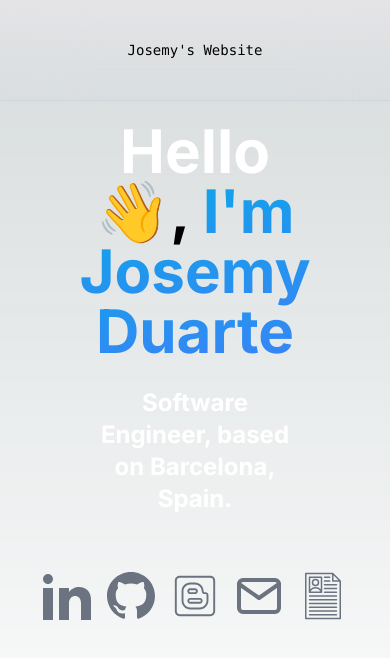
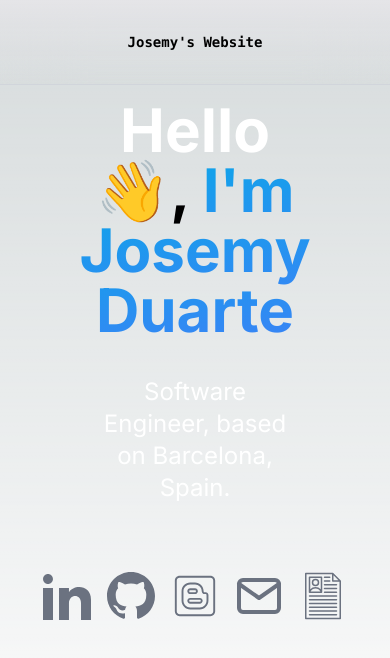
Before and after one commit to JosemyDuarte/dute.dev, a Next.js app: page / in a window 390 px wide. Shown: the top 658 px of the page. Built offline with nearby package versions, Linux system fonts and the light colour scheme.

Commit message:
Change style for top bar on mobile (#1)

```diff
--- a/src/app/page.tsx
+++ b/src/app/page.tsx
@@ -14,9 +14,9 @@ export default function Home() {
           `}
       </Script>
       <div className="z-10 items-center justify-between font-mono text-sm lg:flex">
-        <p className="fixed left-0 top-0 flex w-full justify-center border-b border-gray-300 bg-gradient-to-b from-zinc-200 pb-2 pt-2 backdrop-blur-2xl dark:border-neutral-800 dark:bg-zinc-800/30 dark:from-inherit lg:static lg:w-auto  lg:rounded-xl lg:border lg:bg-gray-200 lg:p-4 lg:dark:bg-zinc-800/30">
+        <p className="fixed left-0 top-0 flex w-full justify-center font-bold border-b border-gray-300 bg-gradient-to-b from-zinc-200 pb-2 pt-2 backdrop-blur-2xl dark:border-neutral-800 dark:bg-zinc-800/30 dark:from-inherit lg:static lg:w-auto lg:rounded-xl lg:border lg:bg-gray-200 lg:p-4 lg:dark:bg-zinc-800/30">
           <a
-            className="flex place-items-center gap-2 p-8 lg:pointer-events-auto lg:p-0"
+            className="flex place-items-center gap-2 p-6 lg:pointer-events-auto lg:p-0"
             href="https://dute.dev"
             target="_blank"
           >
@@ -30,8 +30,8 @@ export default function Home() {
           <span className="text-white">Hello</span> 👋, <span className="text-transparent bg-clip-text bg-gradient-to-br from-sky-500 to-blue-500 dark:from-sky-900 dark:to-blue-900">I&apos;m Josemy Duarte</span>
         </p>
       </div>
-      <div className='flex justify-center items-center'>
-        <p className="relative z-10 text-2xl font-bold text-center">
+      <div className='flex justify-center items-center pb-8 pt-8'>
+        <p className="relative z-10 text-2xl text-center">
           <span className="text-transparent bg-clip-text bg-gradient-to-br text-white">
             Software Engineer, based on Barcelona, Spain.
           </span>
```
